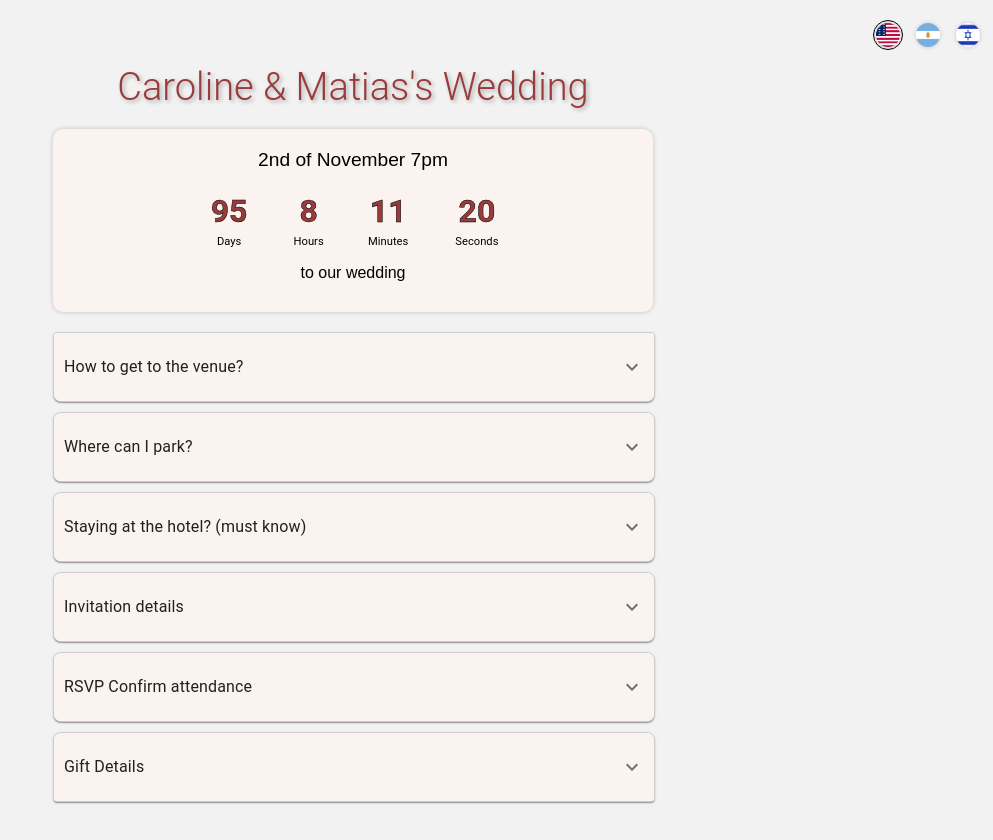
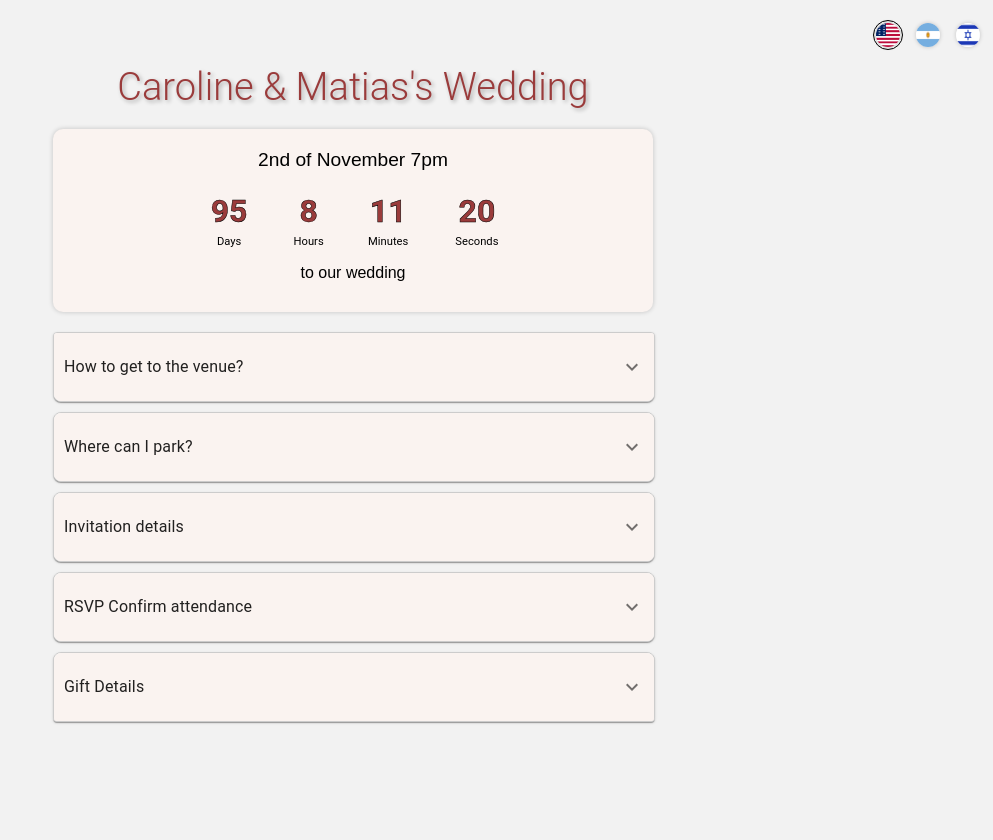
Before and after one commit to MatiasOgorinsky/WeddingFaq, a React (Create React App) app: page / in a window 1280 px wide. Shown: the whole page, without its empty margins (287-1280 px from the left). Built offline with nearby package versions, Linux system fonts and the light colour scheme.

Commit message:
fix promo code

```diff
--- a/src/App.tsx
+++ b/src/App.tsx
@@ -136,28 +136,28 @@
         iframeUrlParking: "https://embed.waze.com/iframe?zoom=16&lat=32.192925&lon=34.884261&ct=livemap&pin=1",
         isParkingImages: true,
       },
-      {
-        question: {
-          en: 'Staying at the hotel? (must know)',
-          es: '¿Te hospedas en el hotel?',
-          he: 'האם אתה מתארח במלון? (חשוב לדעת)',
-        },
-        answer: {
-          en: '',
-          es: '',
-          he: '',
-        },
-        promoCodeDetails: {
-          en: 'The promo code to get a discount is ',
-          es: 'El código de promoción para obtener un descuento es ',
-          he: 'קוד הפרומו כדי לקבל הנחה הוא ',
-        },
-        info7: {
-          en: 'Valid from the 1st of November until the 5th of November',
-          es: 'Válido desde el 1 al 5 de Noviembre',
-          he: 'תקף מה-1 בנובמבר עד ה-5 בנובמבר',
-        },
-      },
+      // {
+      //   question: {
+      //     en: 'Staying at the hotel? (must know)',
+      //     es: '¿Te hospedas en el hotel?',
+      //     he: 'האם אתה מתארח במלון? (חשוב לדעת)',
+      //   },
+      //   answer: {
+      //     en: '',
+      //     es: '',
+      //     he: '',
+      //   },
+      //   promoCodeDetails: {
+      //     en: 'The promo code to get a discount is ',
+      //     es: 'El código de promoción para obtener un descuento es ',
+      //     he: 'קוד הפרומו כדי לקבל הנחה הוא ',
+      //   },
+      //   info7: {
+      //     en: 'Valid from the 1st of November until the 5th of November',
+      //     es: 'Válido desde el 1 al 5 de Noviembre',
+      //     he: 'תקף מה-1 בנובמבר עד ה-5 בנובמבר',
+      //   },
+      // },
       {
         question: {
           en: 'Invitation details',
```
